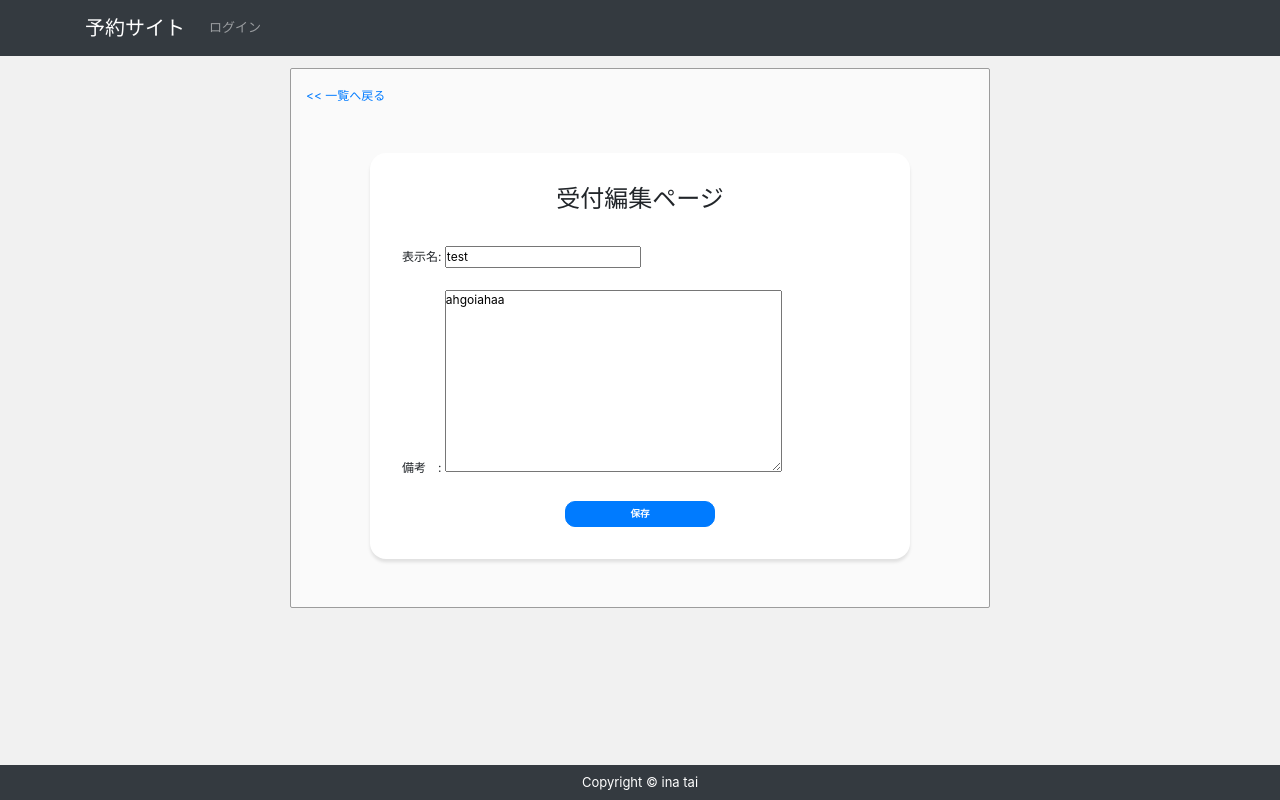
After one commit to inatai/divbook_pj, a Django app: page /item/1/item_edit/ in a window 1280 px wide. The commit adds this page. Run offline with Django 4.2, Linux system fonts and the light colour scheme; data comes from the database, SQL or seed files in the repository; both versions use the stored data as it was after the commit; parts of the project's set-up code (start-up, migrations or seed data) failed here and were passed over; some libraries are stand-ins or nearby versions.

Commit message:
編集追加

```diff
--- a/app/templates/app/item.html
+++ b/app/templates/app/item.html
@@ -54,6 +54,11 @@
             <div class="col-sm-6">
                 <div class="card img-thumbnail itemlist mb-3">
                     <div class="card-body text-center px-2 py-2">
+                        <div style="text-align: left;">
+                            {% if user.is_authenticated %}
+                                <a href="{% url 'app:item_edit' item.pk %}" >編集</a>
+                            {% endif %}
+                        </div>
 
                         <h5 class="font-weight-bold">{{ item.name }} 受付</h5>
                         <br>
@@ -62,6 +67,7 @@
                             <p class="indent-1">{{ item.description|linebreaksbr }}</p>
                         </div>
                         <a href="{% url 'app:calendar' item.pk %}" class="btn btn-outline-primary">予約へ</a>
+
                     </div>
                 </div>
             </div>
--- /dev/null
+++ b/app/templates/app/item_edit.html
@@ -0,0 +1,23 @@
+{% extends 'app/base.html' %}
+{% load widget_tweaks %}
+
+{% block content %}
+<br>
+<a href="{% url 'app:item' %}"><< 一覧へ戻る</a>
+
+<div class="card eveadd-auth my-5 mx-auto">
+    <div class="eveadd-body">
+        <h5 class="card-title text-center">受付編集ページ</h5>
+        <form method="post" class="form-auth" enctype="multipart/form-data">
+            {% csrf_token %}
+                {{ form.as_p }}
+
+
+                <div class="button mx-auto">
+                    <button class="btn btn-lg btn-primary btn-block mx-auto" type="submit">保存</button>
+                </div>
+        </form>
+    </div>
+</div>
+
+{% endblock %}
--- a/app/templates/app/participant_detail.html
+++ b/app/templates/app/participant_detail.html
@@ -17,7 +17,7 @@
                     {% csrf_token %}
                     <div class="form-label-group form_wrap form_wrap-2">
                         <label for="pas"><h6>暗証番号:</h6></label>
-                        <input type="text" id="pas" name="pw" maxlength="4"  pattern="\d*" oninput="value = value.replace(/[０-９]/g,s => String.fromCharCode(s.charCodeAt(0) - 65248)).replace(/\D/g,'');" placeholder="暗証番号(半角数字4桁)">
+                        <input type="text" id="pas" name="pw" maxlength="4" pattern="\d*" oninput="value = value.replace(/[０-９]/g,s => String.fromCharCode(s.charCodeAt(0) - 65248)).replace(/\D/g,'');" placeholder="暗証番号(半角数字4桁)">
                     </div>
                     <br>
                     <div class="button mx-auto">
--- a/app/urls.py
+++ b/app/urls.py
@@ -3,6 +3,7 @@ from . import views
 
 urlpatterns = [
     path('', views.ItemView.as_view(), name='item'),
+    path('item/<int:pk>/item_edit/', views.Item_editView.as_view(), name='item_edit'),
     path('item/item_add', views.item_add, name='item_add'),
     path('item/item_del/<int:pk>/', views.Item_del, name='item_del'),
     path('item/<int:pk>/calendar/', views.ItemCalendar.as_view(), name='calendar'),
--- a/app/views.py
+++ b/app/views.py
@@ -2,6 +2,7 @@ from calendar import weekday
 from distutils.log import error
 from email.mime import base
 from django.shortcuts import render, get_object_or_404, redirect
+from django.urls import reverse
 from django.views.generic import View
 from django.views.generic.edit import FormView
 from . import forms
@@ -36,6 +37,21 @@ class ItemView(View):
         return render(request, 'app/item.html',{
             'item_data': item_data
         })
+
+class Item_editView(generic.UpdateView):
+    template_name = 'app/item_edit.html'
+    model = Item
+    fields = ['name', 'description']
+
+    def get_success_url(self):
+        return reverse('app:item')
+
+    def get_form(self):
+        form = super(Item_editView, self).get_form()
+        form.fields['name'].label = '表示名'
+        form.fields['description'].label = '備考　'
+        return form
+
 
 
 #受付の追加
```
Also changed, not shown: db.sqlite3. Lines whose indentation alone changed are shown as unchanged.
